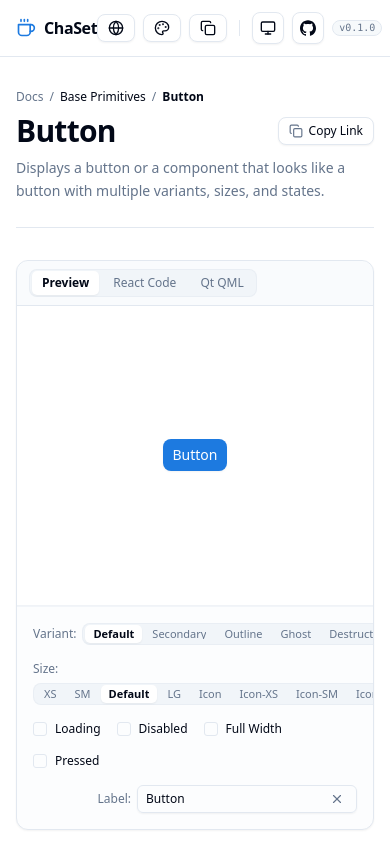
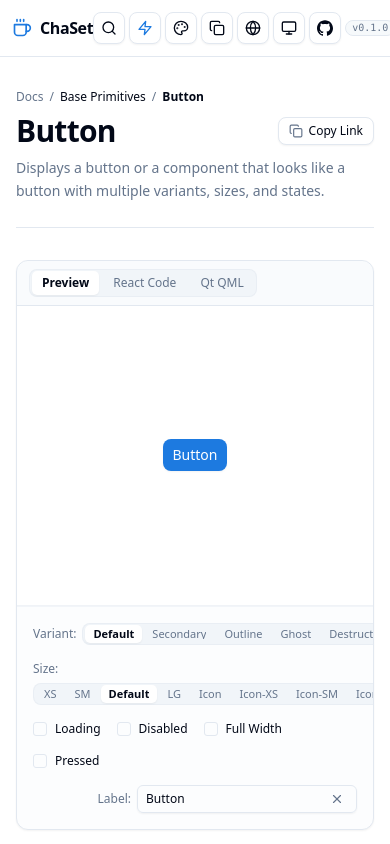
Before and after one commit to ChahuProject/cha-set, a React (Vite) app in the folder packages/react/examples/basic/: page /#/components/button in a window 390 px wide. Shown: the top 844 px of the page. Built offline with nearby package versions, Linux system fonts and the light colour scheme.

Commit message:
feat(showcase): make topbar icons and controls responsive on narrow screens

```diff
--- a/packages/react/examples/basic/src/layout/Header.tsx
+++ b/packages/react/examples/basic/src/layout/Header.tsx
@@ -52,96 +52,60 @@ export function Header({
       data-slot="showcase-top-banner"
       className="sticky top-0 z-40 w-full border-b border-border bg-background/80 backdrop-blur-md"
     >
-      <div className="flex h-14 items-center justify-between px-4 md:px-6">
+      <div className="flex h-14 items-center justify-between px-3 sm:px-4 md:px-6">
         {/* Brand Group */}
-        <div className="flex items-center gap-3">
+        <div className="flex items-center gap-2 sm:gap-3 shrink-0">
           <a href="#/get-started/introduction" className="flex items-center gap-2 font-bold text-foreground hover:opacity-85 transition-opacity">
             <ChaSetLogoIcon className="size-5 text-primary shrink-0" />
-            <span className="text-base tracking-tight">ChaSet</span>
+            <span className="hidden min-[380px]:inline text-base tracking-tight font-bold">ChaSet</span>
           </a>
         </div>
 
-        {/* Center Search Trigger */}
+        {/* Center Search Trigger (Desktop & Tablet >= sm) */}
         <Button
           type="button"
           variant="outline"
           size="default"
           onClick={onOpenSearch}
-          className="hidden sm:inline-flex items-center justify-between gap-3 h-9 w-72 md:w-96 px-3.5 text-sm text-muted-foreground font-normal bg-muted/30 hover:bg-muted/60"
+          className="hidden sm:inline-flex items-center justify-between gap-3 h-8 w-64 md:w-80 lg:w-96 px-3 text-sm text-muted-foreground font-normal bg-muted/30 hover:bg-muted/60"
         >
-          <div className="flex items-center gap-2">
+          <div className="flex items-center gap-2 min-w-0">
             <SearchIcon className="size-4 shrink-0" />
-            <span>{t('showcase.searchPlaceholder', 'Search components & docs...')}</span>
+            <span className="truncate">{t('showcase.searchPlaceholder', 'Search components & docs...')}</span>
           </div>
-          <Kbd variant="outline" size="sm">
+          <Kbd variant="outline" size="sm" className="shrink-0">
             ⌘K
           </Kbd>
         </Button>
 
         {/* Right Actions */}
-        <div className="flex items-center gap-2">
-          {/* Language Switcher Dropdown */}
-          <DropdownMenu>
-            <DropdownMenuTrigger asChild>
-              <Button variant="outline" size="sm" className="inline-flex items-center gap-1.5" aria-label={t('showcase.switchLanguage', 'Switch Language')}>
-                <GlobeIcon className="size-4" />
-                <span className="hidden sm:inline font-medium">{activeLocaleMeta.nativeName}</span>
-              </Button>
-            </DropdownMenuTrigger>
-            <DropdownMenuContent align="end" sideOffset={8} className="w-48">
-              <DropdownMenuGroup>
-                <DropdownMenuLabel>{t('showcase.switchLanguage', 'Switch Language')}</DropdownMenuLabel>
-                <DropdownMenuSeparator />
-                <DropdownMenuItem onClick={() => setPreference('system')}>
-                  <span className={`flex items-center gap-1.5 ${preference === 'system' ? 'font-semibold text-primary' : ''}`}>
-                    <MonitorIcon className="size-3.5" />
-                    {t('language.followSystem', 'Follow System')}
-                  </span>
-                </DropdownMenuItem>
-                <DropdownMenuSeparator />
-                {supportedLocales.map((loc) => (
-                  <DropdownMenuItem key={loc.code} onClick={() => setPreference(loc.code)}>
-                    <span className={preference === loc.code ? 'font-semibold text-primary' : ''}>
-                      {loc.nativeName} ({loc.code})
-                    </span>
-                  </DropdownMenuItem>
-                ))}
-              </DropdownMenuGroup>
-            </DropdownMenuContent>
-          </DropdownMenu>
-
-          <Tooltip content="Toggle theme controls" side="bottom">
-            <Button
-              type="button"
-              variant={isTunerActive ? 'default' : 'outline'}
-              size="sm"
-              onClick={onOpenTuner}
-              className="gap-1.5"
-            >
-              <PaletteIcon className="size-4" />
-              <span className="hidden md:inline">{t('showcase.studioTuner', 'Studio Tuner')}</span>
-            </Button>
-          </Tooltip>
-
-          <Tooltip content="Export Theme Config" side="bottom">
+        <div className="flex items-center gap-1 sm:gap-1.5 md:gap-2 shrink-0">
+          {/* Mobile Search Icon Trigger (< sm) */}
+          <Tooltip content={t('showcase.searchPlaceholder', 'Search components & docs...')} side="bottom">
             <Button
               type="button"
               variant="outline"
-              size="sm"
-              onClick={onOpenExport}
-              className="gap-1.5"
+              size="icon"
+              onClick={onOpenSearch}
+              className="inline-flex sm:hidden"
+              aria-label={t('showcase.searchPlaceholder', 'Search components & docs...')}
             >
-              <CopyIcon className="size-4" />
-              <span className="hidden md:inline">{t('showcase.exportTheme', 'Export')}</span>
+              <SearchIcon className="size-4" />
             </Button>
           </Tooltip>
 
           {/* Quick Jump Dropdown Menu */}
           <DropdownMenu>
             <DropdownMenuTrigger asChild>
-              <Button variant="outline" size="sm" className="hidden lg:inline-flex items-center gap-1.5">
-                <ZapIcon className="size-3.5 text-primary" />
-                <span>{t('showcase.jumpTo', 'Jump to')}</span>
+              <Button
+                variant="outline"
+                size="icon"
+                className="inline-flex lg:w-auto lg:px-2.5 lg:gap-1.5"
+                title={t('showcase.jumpTo', 'Jump to')}
+                aria-label={t('showcase.jumpTo', 'Jump to')}
+              >
+                <ZapIcon className="size-4 text-primary shrink-0" />
+                <span className="hidden lg:inline text-xs">{t('showcase.jumpTo', 'Jump to')}</span>
               </Button>
             </DropdownMenuTrigger>
             <DropdownMenuContent align="end" sideOffset={8} className="w-52">
@@ -171,7 +135,73 @@ export function Header({
             </DropdownMenuContent>
           </DropdownMenu>
 
-          <Separator orientation="vertical" className="h-4 mx-1" />
+          {/* Studio Tuner */}
+          <Tooltip content={t('showcase.studioTuner', 'Studio Tuner')} side="bottom">
+            <Button
+              type="button"
+              variant={isTunerActive ? 'default' : 'outline'}
+              size="icon"
+              onClick={onOpenTuner}
+              className="inline-flex md:w-auto md:px-2.5 md:gap-1.5"
+              aria-label={t('showcase.studioTuner', 'Studio Tuner')}
+            >
+              <PaletteIcon className="size-4 shrink-0" />
+              <span className="hidden md:inline text-xs">{t('showcase.studioTuner', 'Studio Tuner')}</span>
+            </Button>
+          </Tooltip>
+
+          {/* Export Theme Config */}
+          <Tooltip content={t('showcase.exportTheme', 'Export')} side="bottom">
+            <Button
+              type="button"
+              variant="outline"
+              size="icon"
+              onClick={onOpenExport}
+              className="inline-flex md:w-auto md:px-2.5 md:gap-1.5"
+              aria-label={t('showcase.exportTheme', 'Export')}
+            >
+              <CopyIcon className="size-4 shrink-0" />
+              <span className="hidden md:inline text-xs">{t('showcase.exportTheme', 'Export')}</span>
+            </Button>
+          </Tooltip>
+
+          {/* Language Switcher Dropdown */}
+          <DropdownMenu>
+            <DropdownMenuTrigger asChild>
+              <Button
+                variant="outline"
+                size="icon"
+                className="inline-flex sm:w-auto sm:px-2.5 sm:gap-1.5"
+                title={t('showcase.switchLanguage', 'Switch Language')}
+                aria-label={t('showcase.switchLanguage', 'Switch Language')}
+              >
+                <GlobeIcon className="size-4 shrink-0" />
+                <span className="hidden sm:inline text-xs font-medium">{activeLocaleMeta.nativeName}</span>
+              </Button>
+            </DropdownMenuTrigger>
+            <DropdownMenuContent align="end" sideOffset={8} className="w-48">
+              <DropdownMenuGroup>
+                <DropdownMenuLabel>{t('showcase.switchLanguage', 'Switch Language')}</DropdownMenuLabel>
+                <DropdownMenuSeparator />
+                <DropdownMenuItem onClick={() => setPreference('system')}>
+                  <span className={`flex items-center gap-1.5 ${preference === 'system' ? 'font-semibold text-primary' : ''}`}>
+                    <MonitorIcon className="size-3.5" />
+                    {t('language.followSystem', 'Follow System')}
+                  </span>
+                </DropdownMenuItem>
+                <DropdownMenuSeparator />
+                {supportedLocales.map((loc) => (
+                  <DropdownMenuItem key={loc.code} onClick={() => setPreference(loc.code)}>
+                    <span className={preference === loc.code ? 'font-semibold text-primary' : ''}>
+                      {loc.nativeName} ({loc.code})
+                    </span>
+                  </DropdownMenuItem>
+                ))}
+              </DropdownMenuGroup>
+            </DropdownMenuContent>
+          </DropdownMenu>
+
+          <Separator orientation="vertical" className="h-4 mx-0.5 sm:mx-1 hidden sm:block" />
 
           {/* Theme Mode Toggle */}
           <Tooltip
@@ -223,7 +253,7 @@ export function Header({
           </Tooltip>
 
           {/* Version Badge */}
-          <Badge variant="outline" size="sm" className="font-medium text-muted-foreground bg-muted/60 shrink-0">
+          <Badge variant="outline" size="sm" className="hidden md:inline-flex font-medium text-muted-foreground bg-muted/60 shrink-0">
             v0.1.0
           </Badge>
         </div>
```
Also changed, not shown: 1 other file (tests, documents, lock files or other folders).
